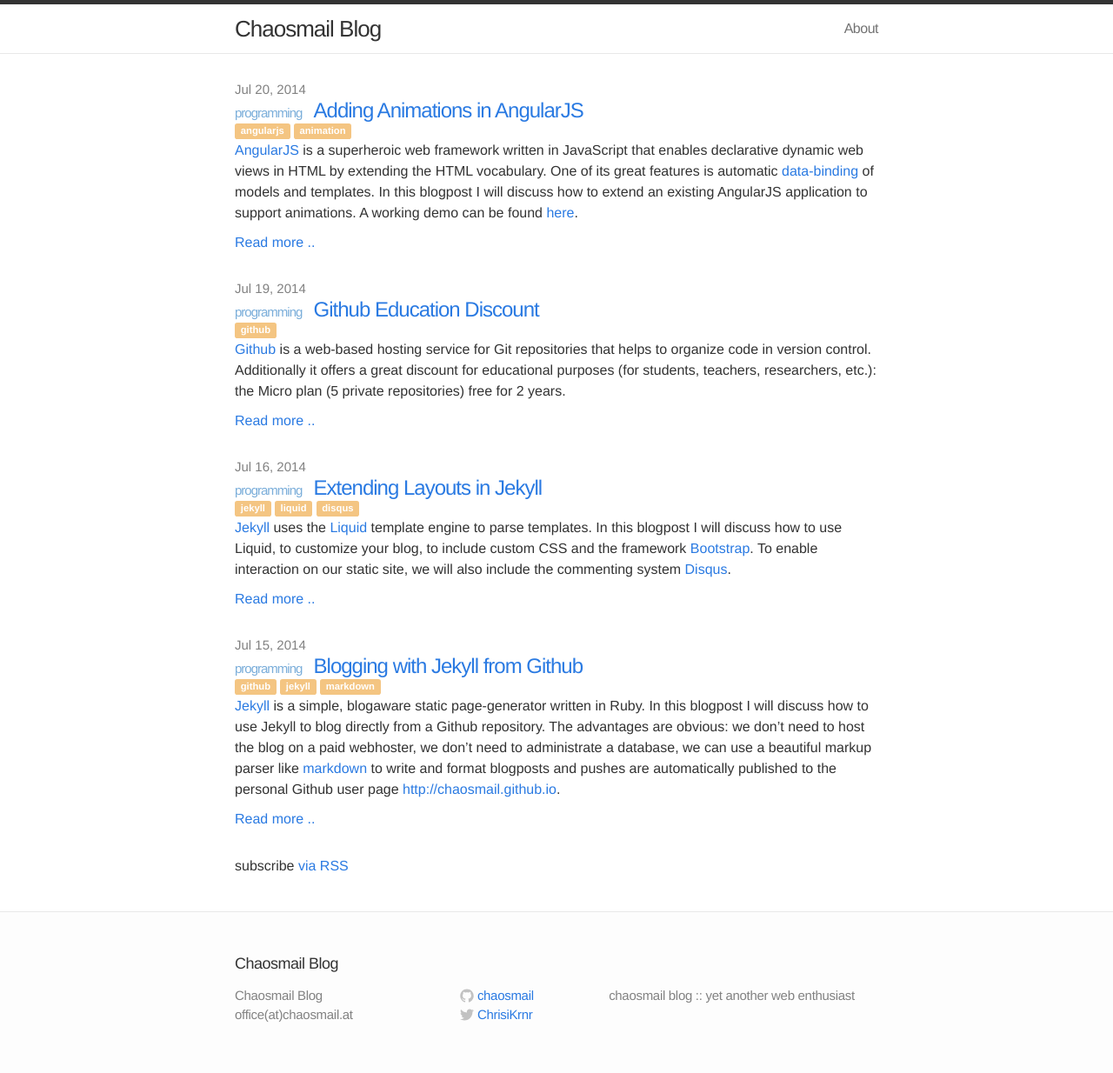
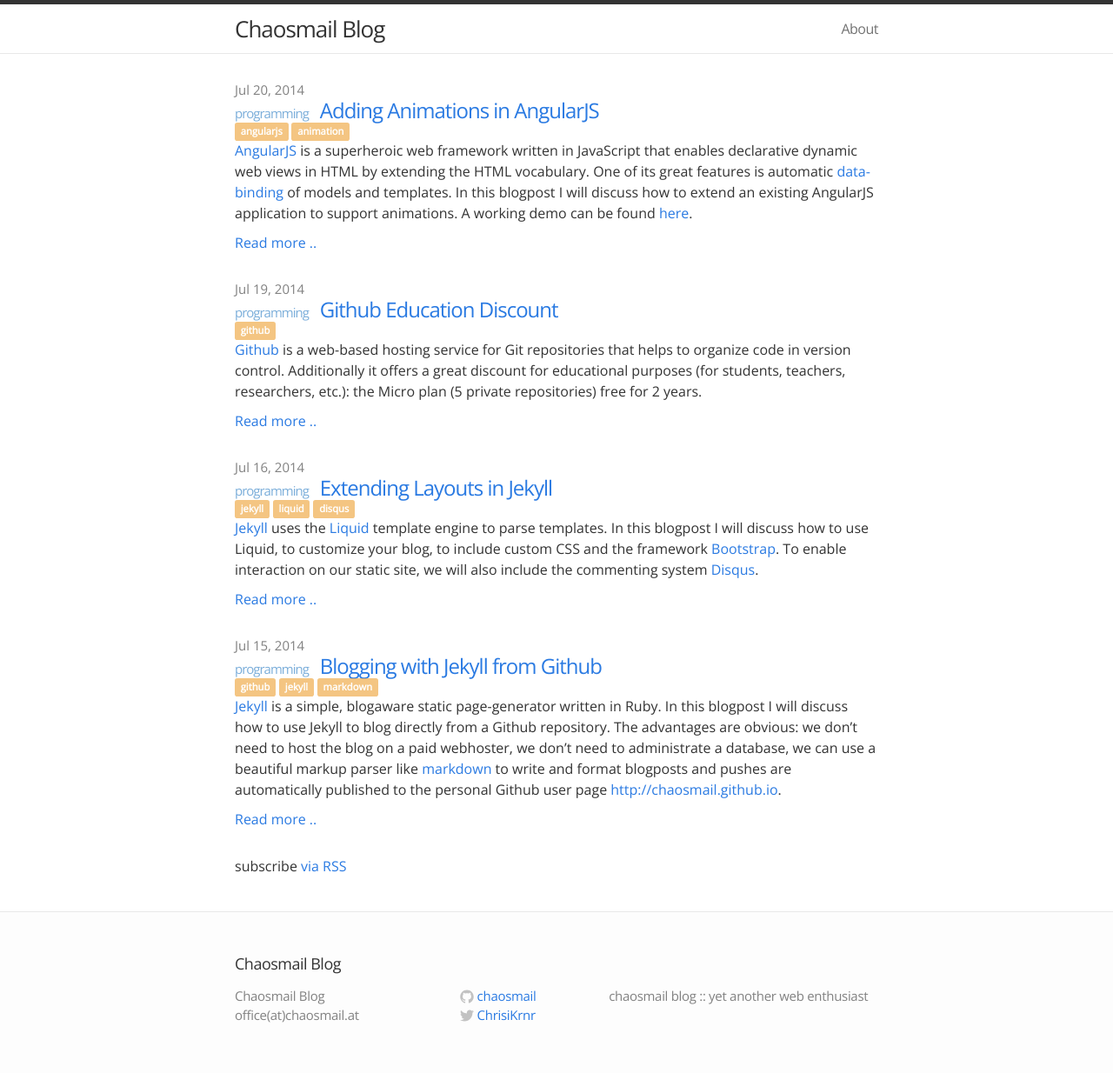
Before and after one commit to chaosmail/chaosmail.github.com, a Jekyll site: the page built from index.html, in a window 1280 px wide. Shown: the whole page at 87% size. Built offline with Jekyll 4.4.1, drawn with Linux system fonts in a browser that asks for light colours; nearby versions of some CDN libraries; the list of posts is cut into pages by our own code.

Commit message:
Switched to OpenSans Font

```diff
--- a/_includes/head.html
+++ b/_includes/head.html
@@ -5,6 +5,9 @@
     <meta name="viewport" content="width=device-width">
     <meta name="description" content="{{ site.description }}">
     <link rel="canonical" href="{{ page.url | replace:'index.html','' | prepend: site.baseurl | prepend: site.url }}">
+
+    <!-- OpenSans Font -->
+    <link href='http://fonts.googleapis.com/css?family=Open+Sans:400italic,400,300' rel='stylesheet' type='text/css'>
 
     <!-- Bootstrap -->
     <link rel="stylesheet" href="//maxcdn.bootstrapcdn.com/bootstrap/3.2.0/css/bootstrap.min.css">
--- a/css/chaosmail.css
+++ b/css/chaosmail.css
@@ -1,3 +1,10 @@
+/* Custom Body styles */
+/* ----------------------------------------------------------*/
+
+body {
+	font-family: 'Open Sans', sans-serif;
+}
+
 /* Custom Home styles */
 /* ----------------------------------------------------------*/
 
```
